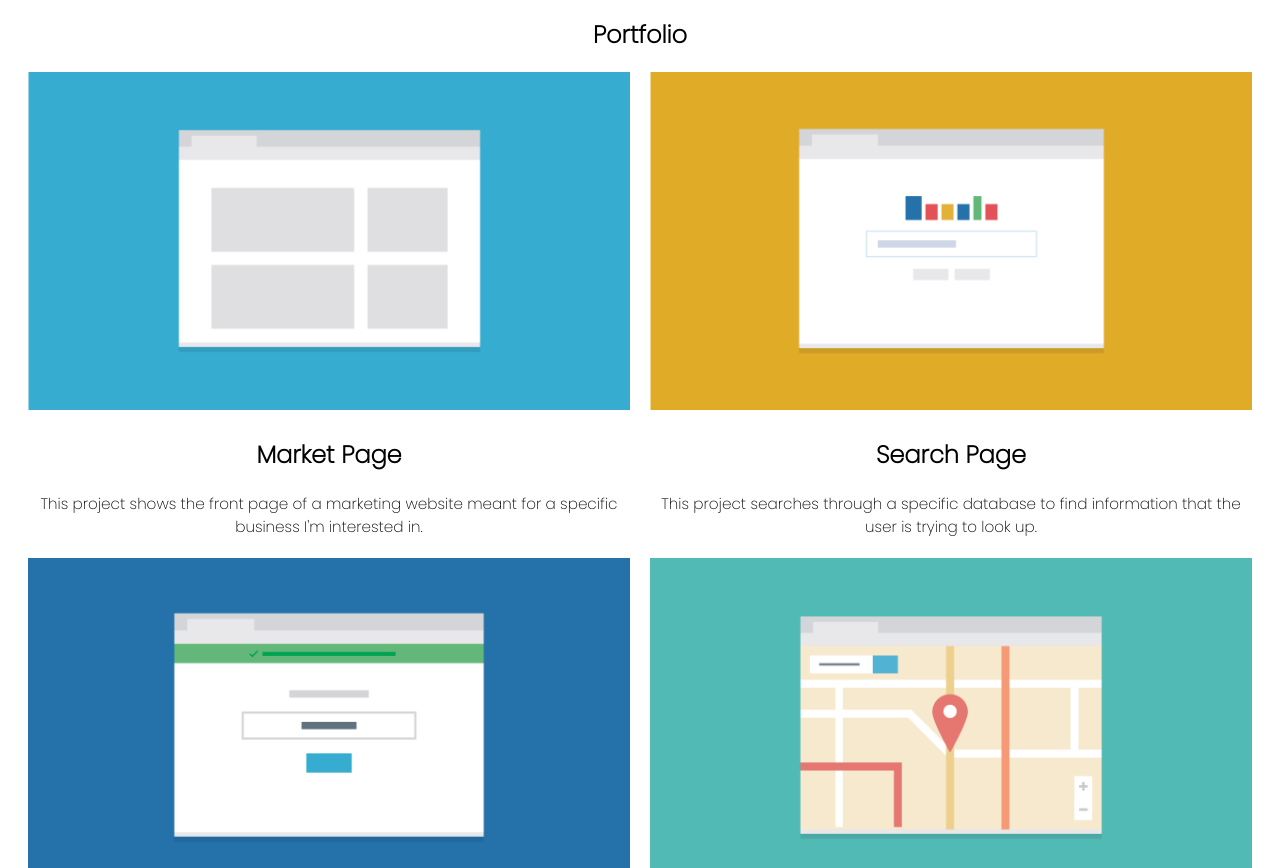
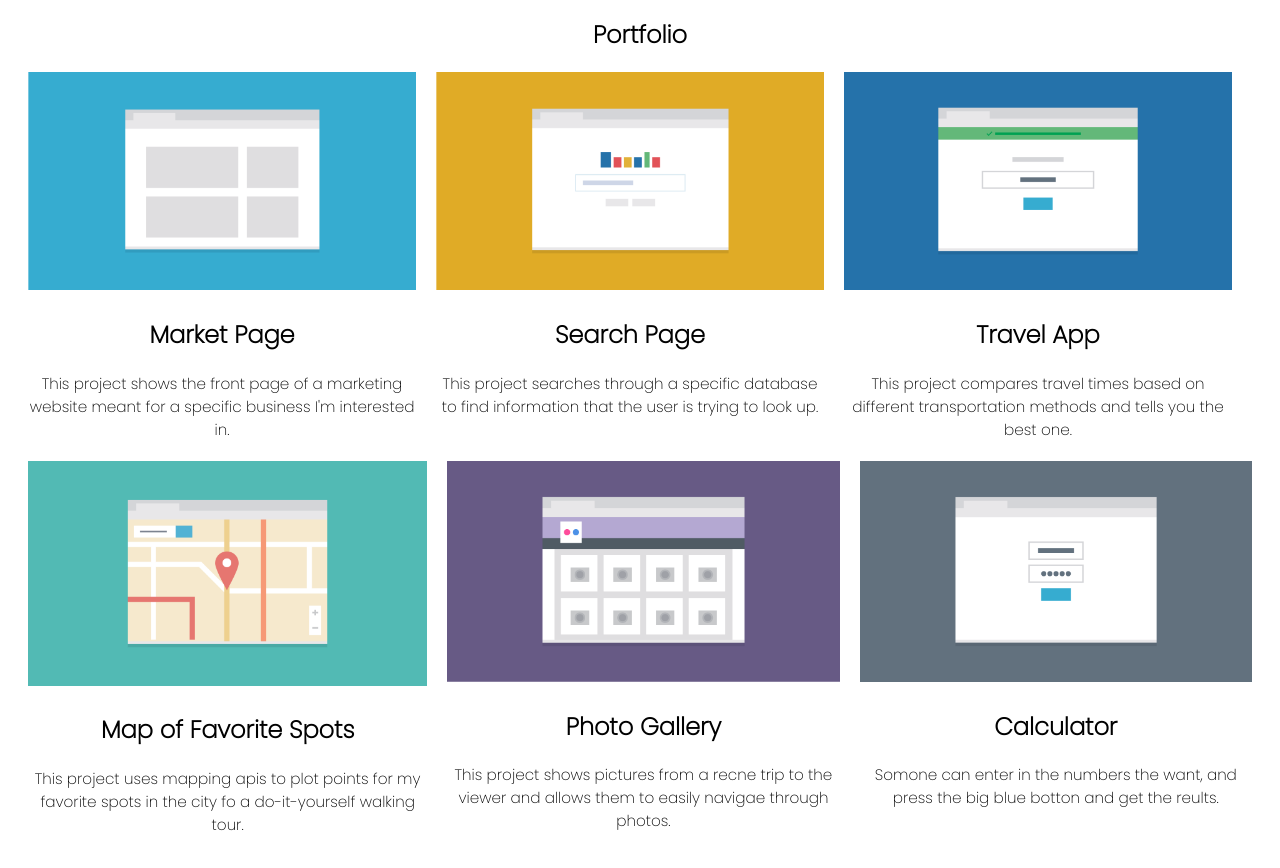
Before and after one commit to lkateharmon/techdegree_project_2, a plain HTML site: page index.html in a window 1280 px wide. Shown: the part 347-1215 px from the top of the page. Drawn offline with Linux system fonts and the light colour scheme.

Commit message:
finished desktop
before html check

```diff
--- a/css/styles.css
+++ b/css/styles.css
@@ -194,8 +194,15 @@ p.contact-text {
 		justify-content: space-between;
 	}
 
+section {
+		display: flex;
 
-
-
+}
+.item-2 {
+		padding-right: 20px;
+		width:auto;
+}
+.item-4 {
+		padding-right: 20px;
+}
 	}
-}
--- a/index.html
+++ b/index.html
@@ -8,8 +8,9 @@
 <link rel="preconnect" href="https://fonts.gstatic.com" crossorigin>
 <link href="https://fonts.googleapis.com/css2?family=Poppins:wght@200&display=swap" rel="stylesheet">
 </head>
+
 <div id="top">
-<body>
+	<body>
 <header class="student-name"><!--/.student-name-->
 	<h1 class="name">Student Name</h1>
 	<ul class="main-nav"><!--/.main-navr-->
@@ -23,6 +24,7 @@
 	<p class="intro">Hi! I am a front-end developer who loves responsive design and css. I recently finished a degree in front-end web developent at Treehouse and I am excited to put my sills to use!</p>
 	</div>
 <h2>Portfolio</h2>
+<section>
 	<div class="main-wraper" div id="portfilio"><!--/.portfilio-->
 		<div class="item-1">
 			<img src="img/portfolio-1.png" alt="market place design">
@@ -37,9 +39,8 @@
 		<div class="item-3">
 			<img src="img/portfolio-3.png" alt="travel app design">
 			<h2>Travel App</h2>
-			<p>This project compares travel times based on different transportation methods and tells you the best one.</p></div>
-
-		<div class="item-4">
+			<p>This project compares travel times based on different transportation methods and tells you the best one.</p></section></div><section>
+			<div class="item-4">
 			<img src="img/portfolio-4.png" alt="favorite spots design">
 			<h2>Map of Favorite Spots</h2>
 			<p>This project uses mapping apis to plot points for my favorite spots in the city fo a do-it-yourself walking tour.</p></div>
@@ -52,7 +53,7 @@
 		<div class="item-6">
 			<img src="img/portfolio-6.png" alt="calculator design">
 			<h2>Calculator</h2>
-			<p>Somone can enter in the numbers the want, and press the big blue botton and get the reults.</p></div>
+			<p>Somone can enter in the numbers the want, and press the big blue botton and get the reults.</p></section></div>
 	</div>
 </div>
 <footer class="main-footer">
@@ -73,7 +74,7 @@
 
 
 </div>
-
+</div>
 </footer>
 </body>
 </div>
```
